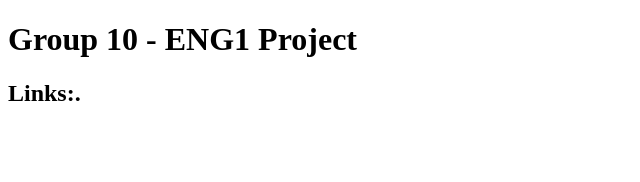
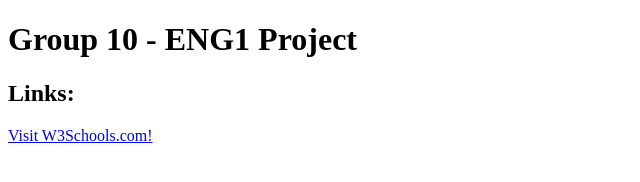
Before and after one commit to bdotalot/bdotalot.github.io, a plain HTML site: page index.html in a window 1280 px wide. Shown: the whole page, without its empty margins (0-640 px from the left). Drawn offline with Linux system fonts and the light colour scheme.

Commit message:
Fix header and add link in index.html

```diff
--- a/index.html
+++ b/index.html
@@ -3,7 +3,9 @@
 <body>
 
 <h1>Group 10 - ENG1 Project</h1>
-<h2>Links:.</h2>
+<h2>Links:</h2>
+  <a href="https://www.w3schools.com">Visit W3Schools.com!</a>
+
 
 </body>
 </html>
```
